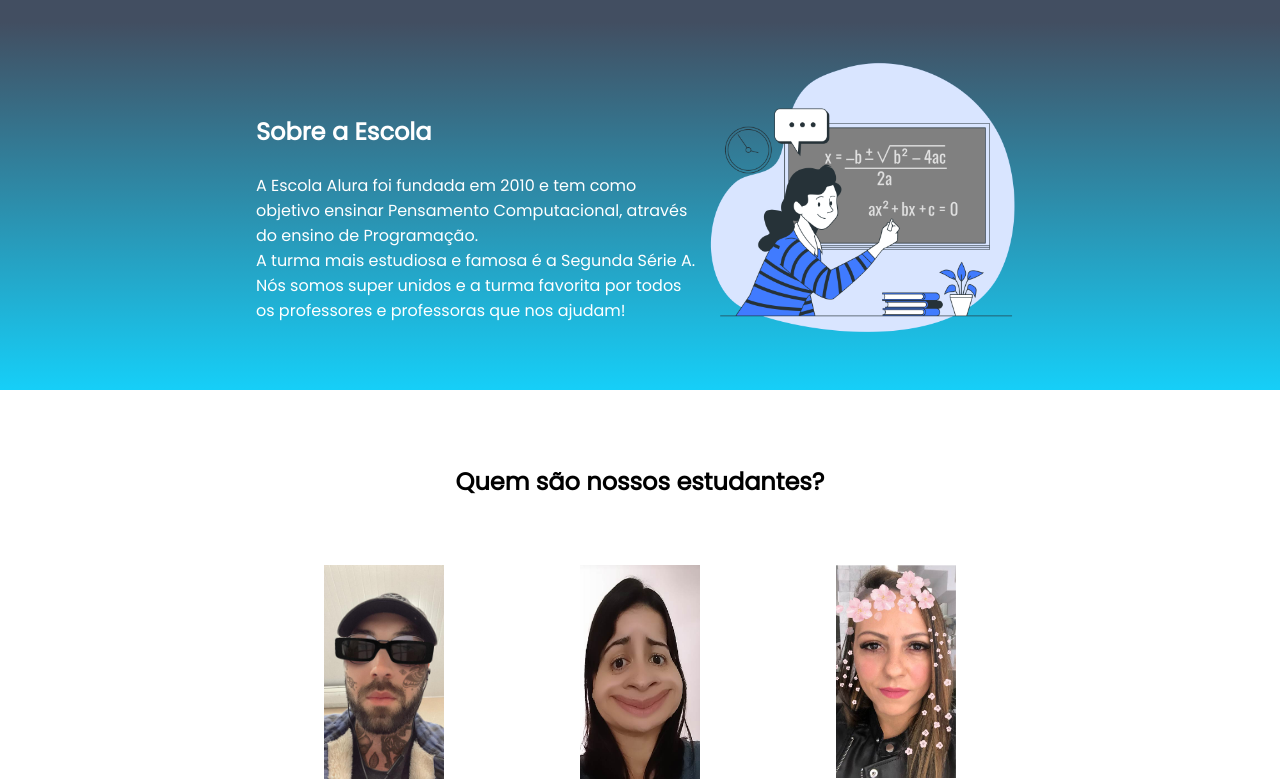
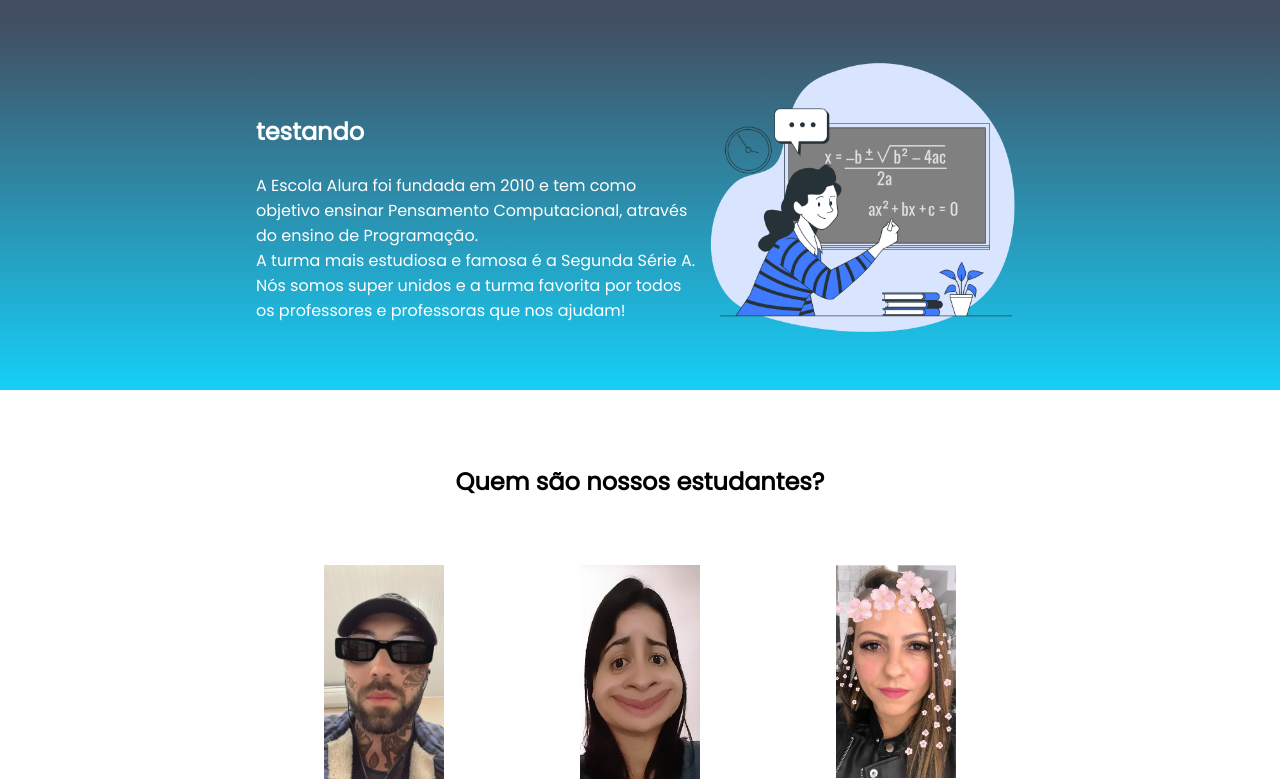
Before and after one commit to ReginaldodeSiqueiraJunior/alura-2.0, a plain HTML site: page index.html in a window 1280 px wide. Shown: the part 55-836 px from the top of the page. Drawn offline with Linux system fonts and the light colour scheme.

Commit message:
Update index.html

```diff
--- a/index.html
+++ b/index.html
@@ -20,7 +20,7 @@
     </header>
     <section class="escola">
         <div class="escola-div-conteudo">
-            <h2 class="escola-titulo">Sobre a Escola</h2>
+            <h2 class="escola-titulo">testando</h2>
             <p class="escola-texto-um">A Escola Alura foi fundada em 2010 e tem como objetivo ensinar Pensamento Computacional, através do ensino de  Programação.</p>
             <p class="escola-texto-dois">A turma mais estudiosa e famosa é a Segunda Série A. Nós somos super unidos e a turma favorita por todos os professores e professoras que nos ajudam!</p>
         </div>
```
